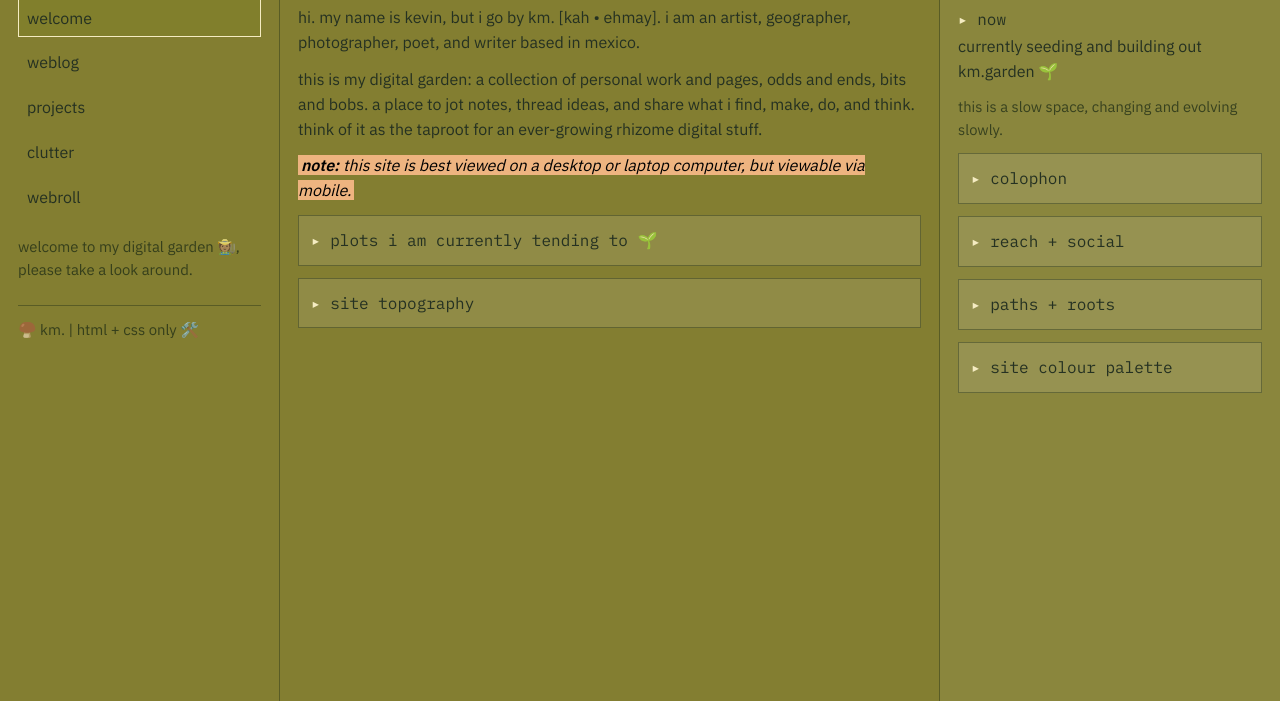
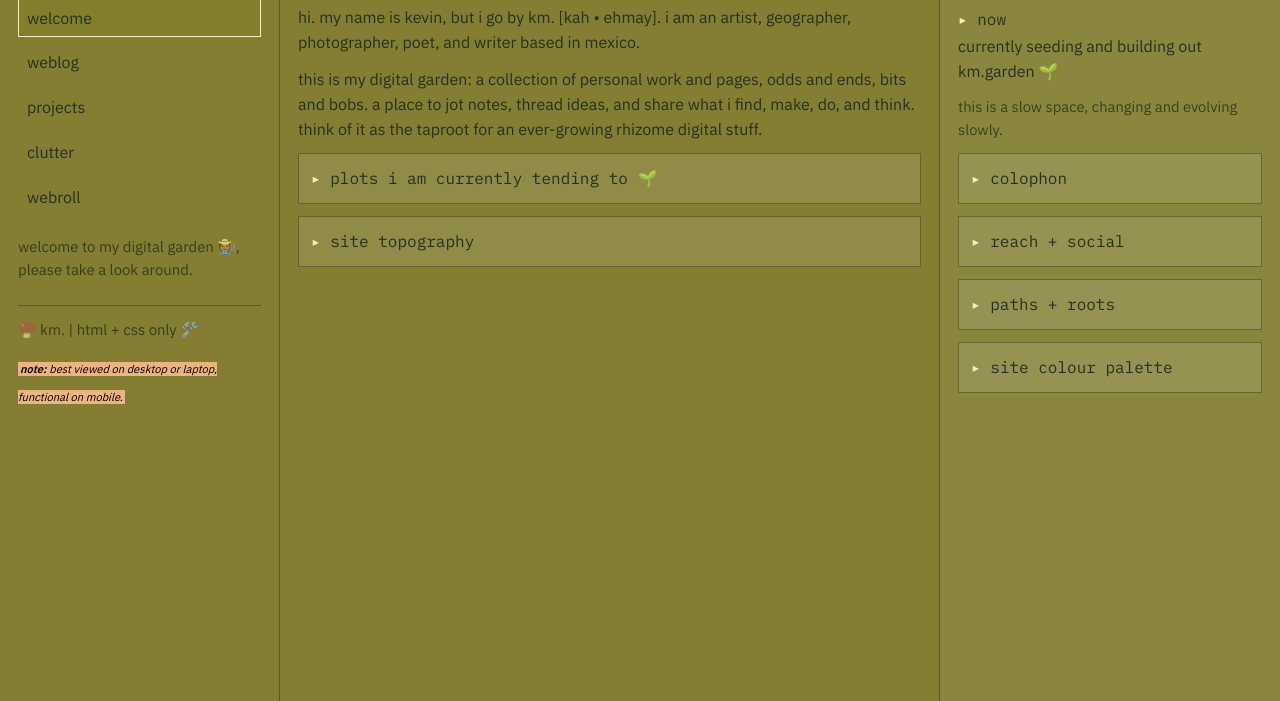
Before and after one commit to robotamerica/km-garden, a plain HTML site: page index.html in a window 1280 px wide. Shown: the part 99-800 px from the top of the page. Drawn offline with Linux system fonts and the light colour scheme; a web font is replaced by a local one.

Commit message:
moved note.

```diff
--- a/index.html
+++ b/index.html
@@ -46,6 +46,8 @@
 
       <footer class="nav-footer">
         <p class="nav-meta">🍄‍🟫 km. | html + css only 🛠️</p>
+        <p><sub><sup><i><mark><strong>note: </strong>best viewed on desktop or laptop, functional on mobile.</mark></i></sub></sup></p>
+
       </footer>
     </aside>
 
@@ -59,8 +61,6 @@
         <p>hi. my name is kevin, but i go by km. [kah • ehmay]. i am an artist, geographer, photographer, poet, and writer based in mexico.</p>
 
         <p>this is my digital garden: a collection of personal work and pages, odds and ends, bits and bobs. a place to jot notes, thread ideas, and share what i find, make, do, and think. think of it as the taproot for an ever-growing rhizome digital stuff.</p>
-
-        <p><i><mark><strong>note: </strong>this site is best viewed on a desktop or laptop computer, but viewable via mobile.</mark></i></p>
         <details>
           <summary>plots i am currently tending to 🌱</summary>
           <p>this is a non-exhaustive list of knowledge, skills, tools, and habits i am currently seeding and cultivating.</p>
```
